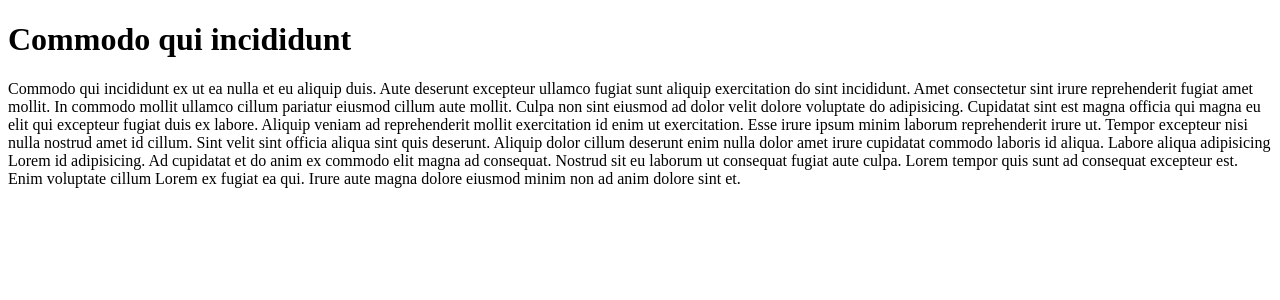
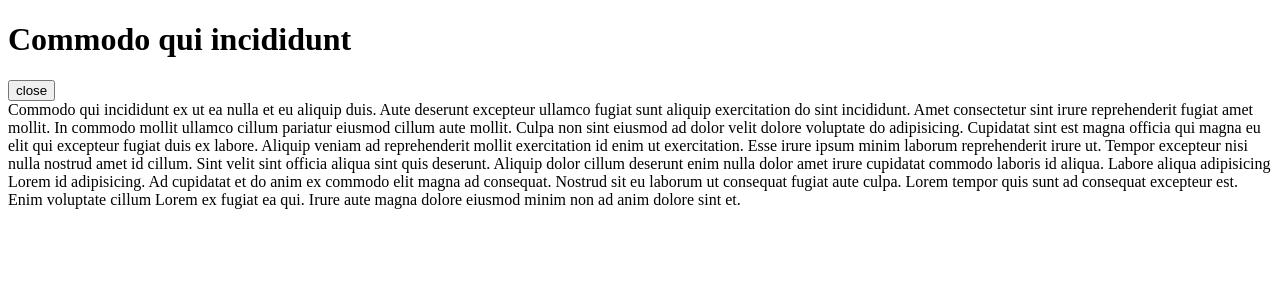
Before and after one commit to romabelka/ok-react, a React (Create React App) app: page / in a window 1280 px wide. Shown: the top 300 px of the page. Built offline with nearby package versions, Linux system fonts and the light colour scheme.

Commit message:
add state

```diff
--- a/src/article.tsx
+++ b/src/article.tsx
@@ -19,16 +19,55 @@ interface Props {
 }
 
 interface State {
+    isOpen: boolean
+    foo: string
 }
 
 export default class Article extends React.Component<Props, State> {
+    state: State = {
+        isOpen: true,
+        foo: 'bar'
+    }
+
     render() {
         const { article } = this.props
         return (
-            <div>
+            <>
                 <h1>{article.title}</h1>
-                <section>{article.text}</section>
-            </div>
+                <button onClick = {this.toggleOpen}>
+                    {this.state.isOpen ? 'close' :'open'}
+                </button>
+                {this.getBody()}
+            </>
+        )
+    }
+
+    toggleOpen = () => {
+        this.setState(state => ({
+            isOpen: !state.isOpen  //true -> false
+        }))
+
+        this.setState(state => ({
+            isOpen: !state.isOpen  //false -> true
+        }))
+
+/*
+        this.setState({
+            isOpen: !this.state.isOpen  //true -> false
+        })
+        //true
+        this.setState({
+            isOpen: !this.state.isOpen  //true -> false
+        })
+*/
+
+    }
+
+    getBody() {
+        if (!this.state.isOpen) return null
+
+        return (
+            <section>{this.props.article.text}</section>
         )
     }
 }
```
Also changed, not shown: 1 other file (tests, documents, lock files or other folders).
